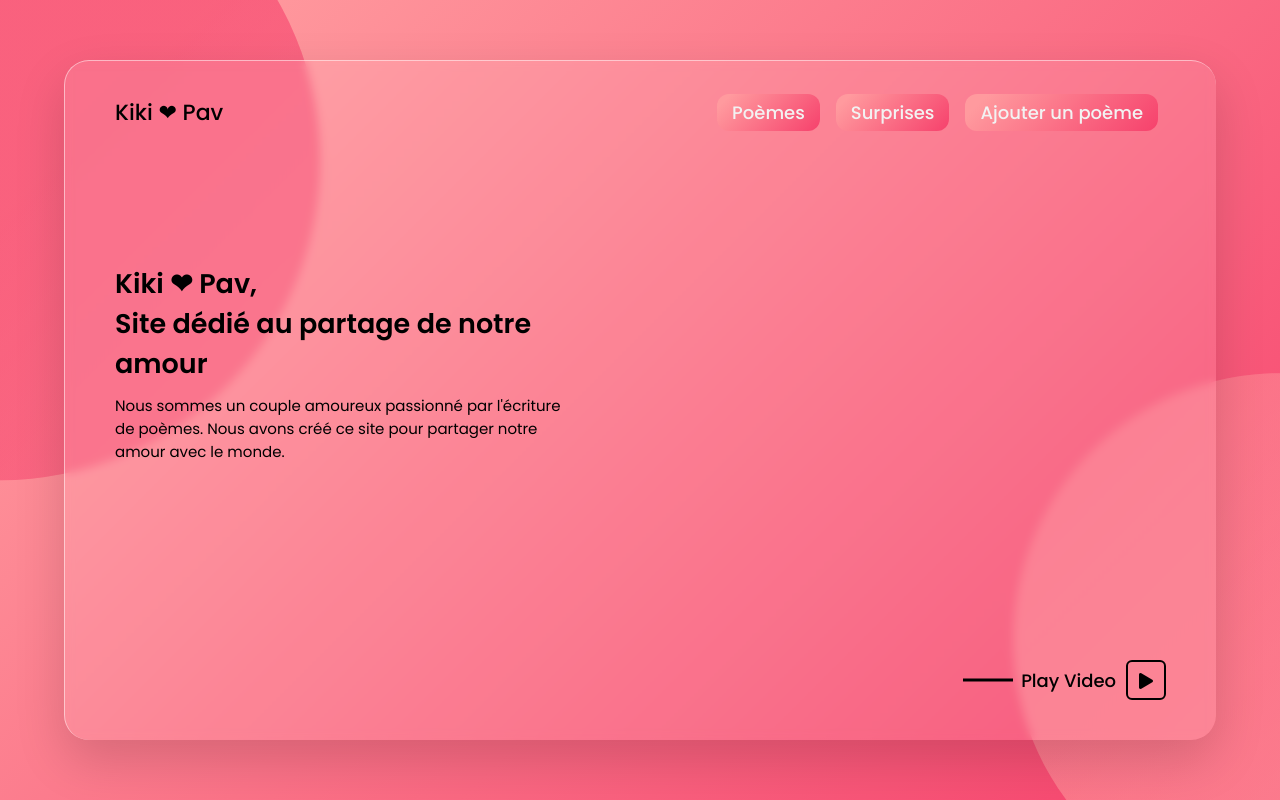
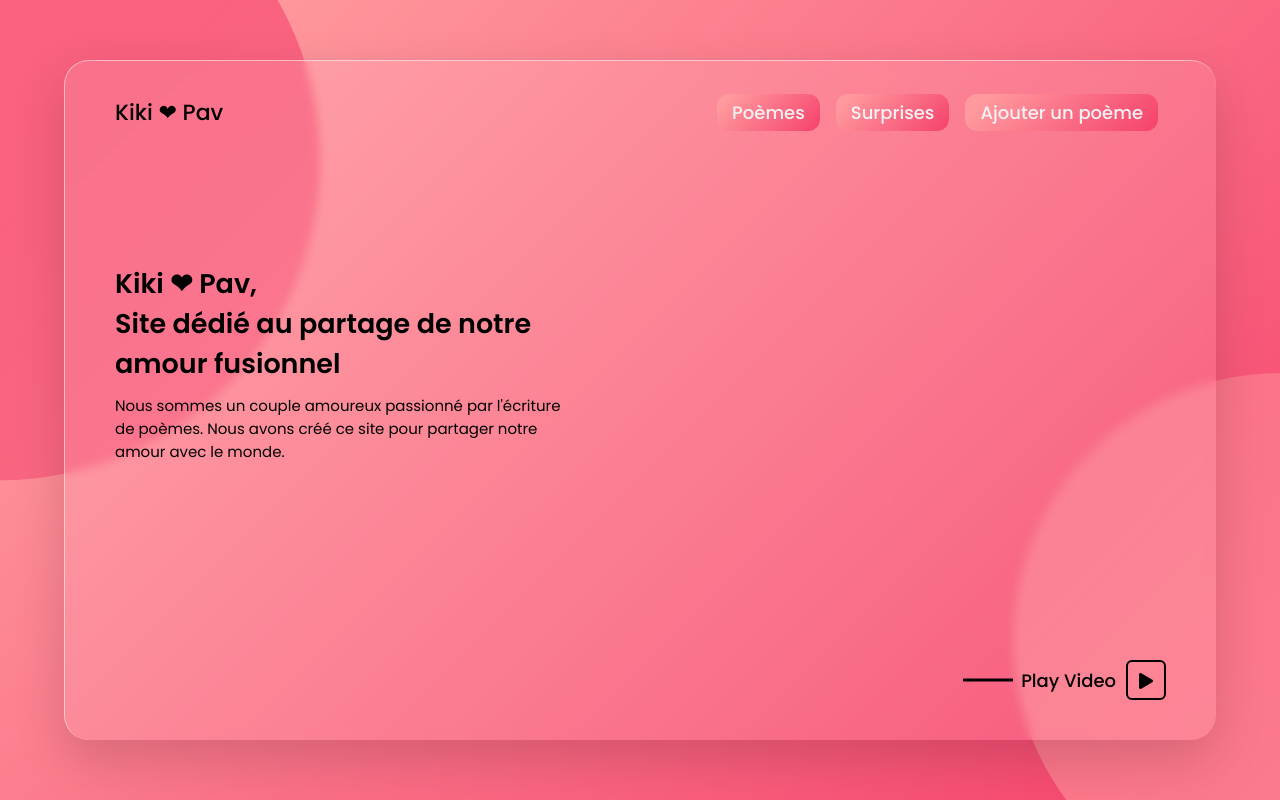
Before and after one commit to Pelpav/KanojoAngular, an Angular app: page /acceuil in a window 1280 px wide. Built offline with nearby package versions, Linux system fonts and the light colour scheme.

Commit message:
Redeploy

```diff
--- a/src/app/acceuil/acceuil.component.html
+++ b/src/app/acceuil/acceuil.component.html
@@ -13,7 +13,7 @@
     <div class="main">
       <app-navbar></app-navbar>
       <div class="text-content">
-        <h2>Kiki ❤ Pav,<br />Site dédié au partage de notre amour</h2>
+        <h2>Kiki ❤ Pav,<br />Site dédié au partage de notre amour fusionnel</h2>
         <p>
           Nous sommes un couple amoureux passionné par l'écriture de poèmes.
           Nous avons créé ce site pour partager notre amour avec le monde.
```
